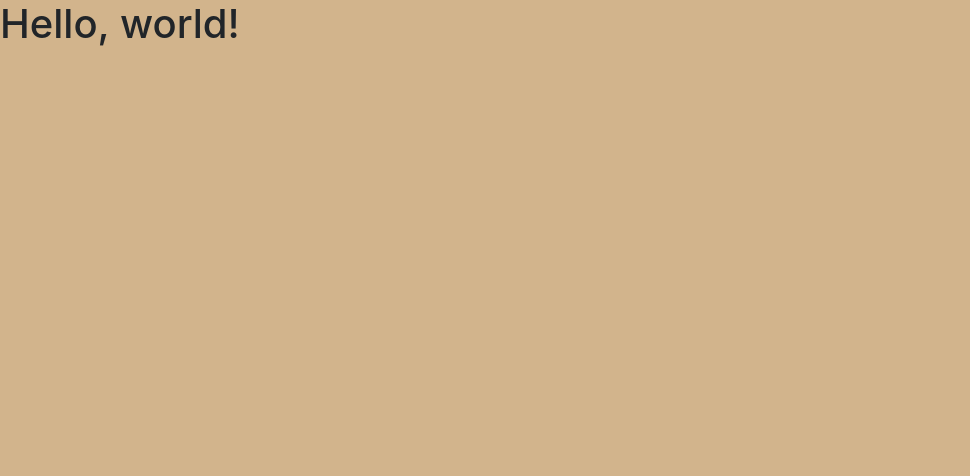
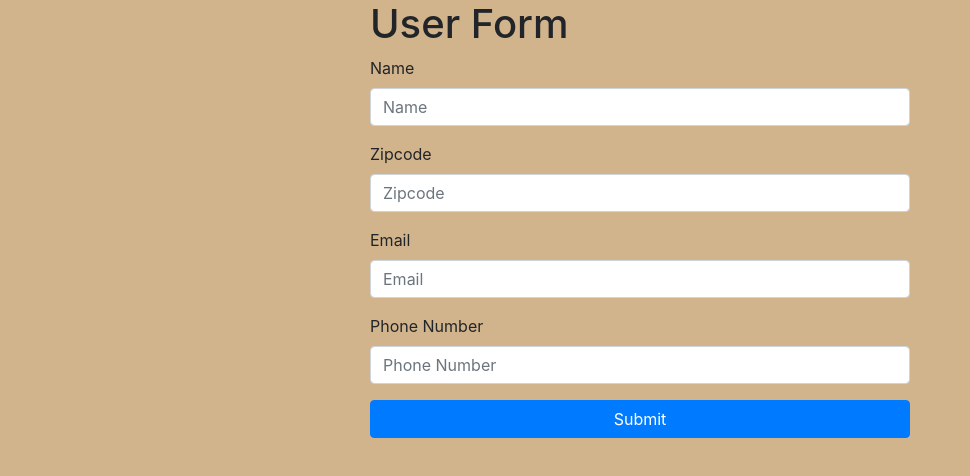
Before and after one commit to web15/FormValidation, a plain HTML site: page index.html in a window 1280 px wide. Shown: the whole page, without its empty margins (0-970 px from the left). Drawn offline with nearby package versions, Linux system fonts and the light colour scheme.

Commit message:
HTML added

```diff
--- a/index.html
+++ b/index.html
@@ -1,26 +1,70 @@
 <!doctype html>
 <html lang="en">
-  <head>
+
+<head>
     <!-- Required meta tags -->
     <meta charset="utf-8">
     <meta name="viewport" content="width=device-width, initial-scale=1, shrink-to-fit=no">
 
     <!-- Bootstrap CSS -->
-    <link rel="stylesheet" href="https://stackpath.bootstrapcdn.com/bootstrap/4.2.1/css/bootstrap.min.css" integrity="sha384-GJzZqFGwb1QTTN6wy59ffF1BuGJpLSa9DkKMp0DgiMDm4iYMj70gZWKYbI706tWS" crossorigin="anonymous">
+    <link rel="stylesheet" href="https://stackpath.bootstrapcdn.com/bootstrap/4.2.1/css/bootstrap.min.css" integrity="sha384-GJzZqFGwb1QTTN6wy59ffF1BuGJpLSa9DkKMp0DgiMDm4iYMj70gZWKYbI706tWS"
+        crossorigin="anonymous">
 
     <title>Hello, world!</title>
     <link rel="stylesheet" type="text/css" href="style.css">
-  </head>
-  <body>
-    <h1>Hello, world!</h1>
+</head>
+
+<body>
+    <div class="container">
+        <div class="row">
+            <div class="col-md-6 mx-auto">
+                <h1>User Form</h1>
+                <form>
+                    <div class="form-group">
+                        <label>Name</label>
+                        <input type="text" class="form-control" id="name" placeholder="Name">
+                        <div class="invalid-feedback">
+                            Name must be between 2 and 10 characters
+                        </div>
+                    </div>
+                    <div class="form-group">
+                        <label>Zipcode</label>
+                        <input type="text" class="form-control" id="zip" placeholder="Zipcode">
+                        <div class="invalid-feedback">
+                            Enter valid zipcode
+                        </div>
+                    </div>
+                    <div class="form-group">
+                        <label>Email</label>
+                        <input type="text" class="form-control" id="email" placeholder="Email">
+                        <div class="invalid-feedback">
+                            Enter a valid email
+                        </div>
+                    </div>
+                    <div class="form-group">
+                        <label>Phone Number</label>
+                        <input type="text" class="form-control" id="phone" placeholder="Phone Number">
+                        <div class="invalid-feedback">
+                            Enter a valid phone
+                        </div>
+                    </div>
+                    <input type="submit" value="Submit" class="btn btn-primary btn-block">
+                </form>
+            </div>
+        </div>
+    </div>
 
     <!-- Optional JavaScript -->
     <!-- jQuery first, then Popper.js, then Bootstrap JS -->
-    <script src="https://code.jquery.com/jquery-3.3.1.slim.min.js" integrity="sha384-q8i/X+965DzO0rT7abK41JStQIAqVgRVzpbzo5smXKp4YfRvH+8abtTE1Pi6jizo" crossorigin="anonymous"></script>
-    <script src="https://cdnjs.cloudflare.com/ajax/libs/popper.js/1.14.6/umd/popper.min.js" integrity="sha384-wHAiFfRlMFy6i5SRaxvfOCifBUQy1xHdJ/yoi7FRNXMRBu5WHdZYu1hA6ZOblgut" crossorigin="anonymous"></script>
-    <script src="https://stackpath.bootstrapcdn.com/bootstrap/4.2.1/js/bootstrap.min.js" integrity="sha384-B0UglyR+jN6CkvvICOB2joaf5I4l3gm9GU6Hc1og6Ls7i6U/mkkaduKaBhlAXv9k" crossorigin="anonymous"></script>
+    <script src="https://code.jquery.com/jquery-3.3.1.slim.min.js" integrity="sha384-q8i/X+965DzO0rT7abK41JStQIAqVgRVzpbzo5smXKp4YfRvH+8abtTE1Pi6jizo"
+        crossorigin="anonymous"></script>
+    <script src="https://cdnjs.cloudflare.com/ajax/libs/popper.js/1.14.6/umd/popper.min.js" integrity="sha384-wHAiFfRlMFy6i5SRaxvfOCifBUQy1xHdJ/yoi7FRNXMRBu5WHdZYu1hA6ZOblgut"
+        crossorigin="anonymous"></script>
+    <script src="https://stackpath.bootstrapcdn.com/bootstrap/4.2.1/js/bootstrap.min.js" integrity="sha384-B0UglyR+jN6CkvvICOB2joaf5I4l3gm9GU6Hc1og6Ls7i6U/mkkaduKaBhlAXv9k"
+        crossorigin="anonymous"></script>
 
     <script src="script.js"></script>
 
-  </body>
+</body>
+
 </html>
--- a/script.js
+++ b/script.js
@@ -1 +1 @@
-alert("working");
+//alert("working");
```
